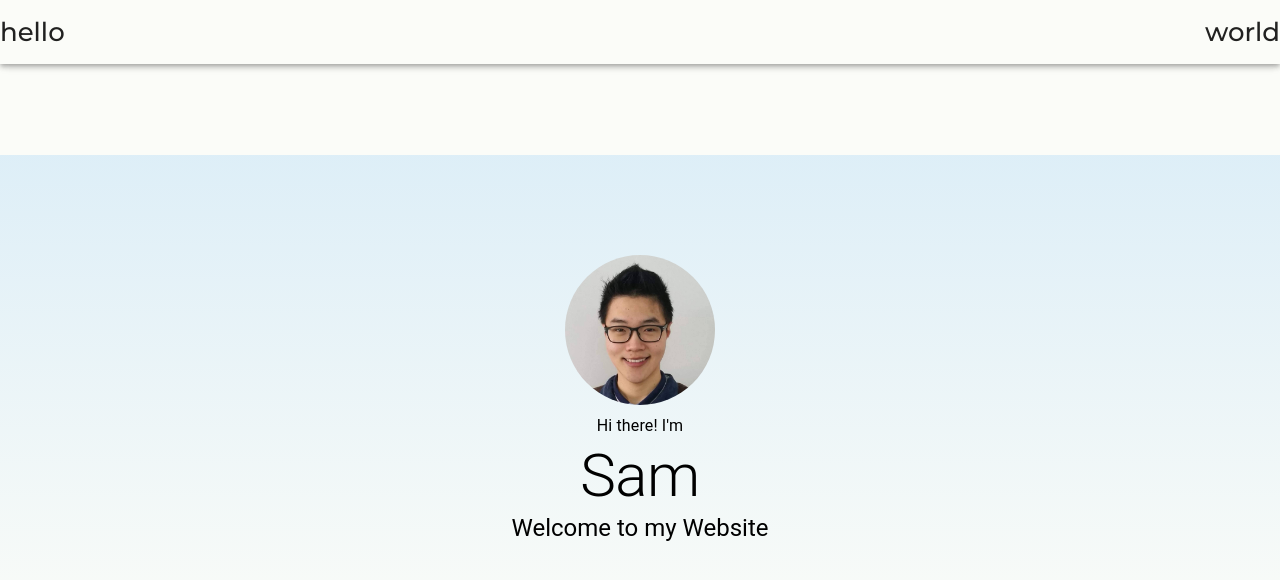
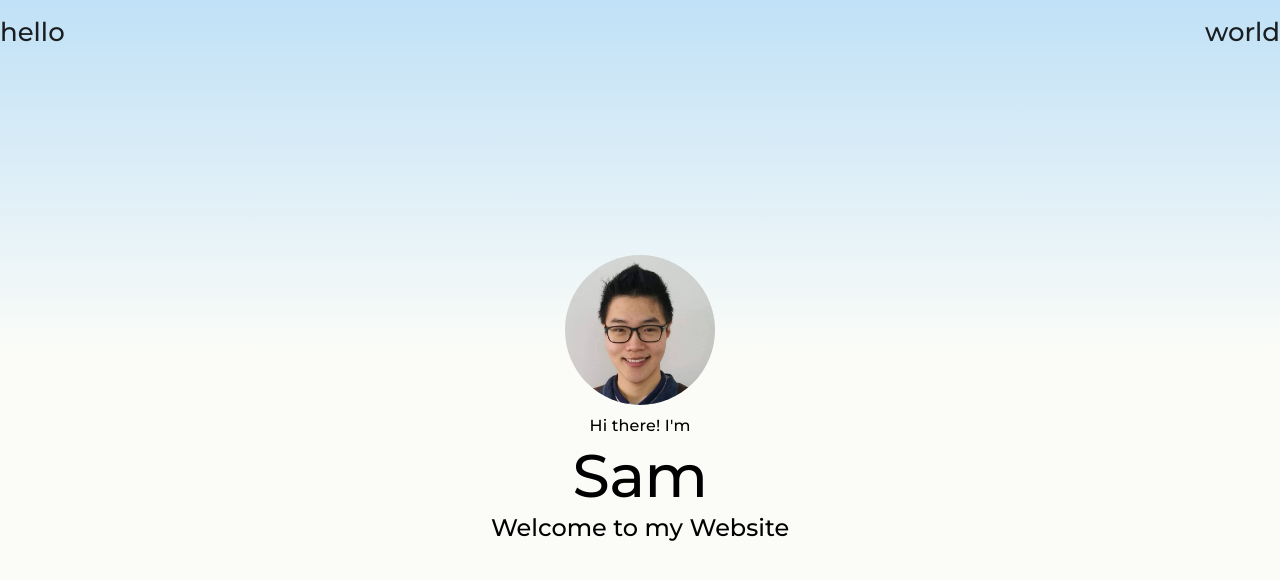
Before and after one commit to SamuelZheng11/Sams_Website, a React (Create React App) app: page / in a window 1280 px wide. Shown: the top 580 px of the page. Built offline with nearby package versions, Linux system fonts and the light colour scheme.

Commit message:
apply background to app

```diff
--- a/src/App.scss
+++ b/src/App.scss
@@ -11,6 +11,12 @@
 
   font-size: calc(10px + 2vmin);
   text-align: center;
+
+  background: hsla(75, 40%, 98%, 1);
+  background: linear-gradient(90deg, hsla(75, 40%, 98%, 1) 56%, hsla(204, 77%, 86%, 1) 100%);
+  background: -moz-linear-gradient(90deg, hsla(75, 40%, 98%, 1) 56%, hsla(204, 77%, 86%, 1) 100%);
+  background: -webkit-linear-gradient(90deg, hsla(75, 40%, 98%, 1) 56%, hsla(204, 77%, 86%, 1) 100%);
+  filter: progid:DXImageTransform.Microsoft.gradient( startColorstr="var($background-white)", endColorstr="var($background-blue)", GradientType=1 );
 }
 
 @media (prefers-reduced-motion: no-preference) {
--- a/src/material-overrides.scss
+++ b/src/material-overrides.scss
@@ -1,9 +1,5 @@
 @import './variables.scss';
 
-.css-ahj2mt-MuiTypography-root {
+.MuiTypography-root {
     font-family: inherit !important;
 }
-
-.css-1ogdjvx-MuiPaper-root-MuiAppBar-root {
-    background-color: $background-white !important;
-}
--- a/src/shell/component/ShellHeaderComponent.scss
+++ b/src/shell/component/ShellHeaderComponent.scss
@@ -6,4 +6,8 @@
 
 .shell-header{
     height: 64px;
+    background-color: $background-white !important;
+
+    background: transparent !important;
+    box-shadow: none !important;
 }
--- a/src/shell/host/ShellHostComponent.scss
+++ b/src/shell/host/ShellHostComponent.scss
@@ -1,21 +1,3 @@
-:host{
-    font-family: 'MontserratLight';
-    min-height: 100vh;
-    background-color: #FBFCF8;
-
-    display: flex;
-    flex-direction: column;
-    align-items: center;
-    justify-content: center;
-
-    font-size: calc(10px + 2vmin);
-    text-align: center;
-}
-
 .shellHost {
     font-family: 'MontserratLight';
-    height: 100vh;
-    height: inherit;
-    display: flex;
-    flex-direction: column;
 }
--- a/src/website/home/intro/IntroComponent.scss
+++ b/src/website/home/intro/IntroComponent.scss
@@ -1,10 +1,4 @@
 .intro {
-    background: hsla(75, 40%, 98%, 1);
-    background: linear-gradient(90deg, hsla(75, 40%, 98%, 1) 0%, hsla(204, 77%, 86%, 0.5) 100%);
-    background: -moz-linear-gradient(90deg, hsla(75, 40%, 98%, 1) 0%, hsla(204, 77%, 86%, 0.5) 100%);
-    background: -webkit-linear-gradient(90deg, hsla(75, 40%, 98%, 1) 0%, hsla(204, 77%, 86%, 0.5) 100%);
-    filter: progid:DXImageTransform.Microsoft.gradient( startColorstr="var($background-white)", endColorstr="var($background-blue)", GradientType=1 );
-
     background-size: 100% 100%;
     padding: 100px 0 100px 0;
     width: 100vw;
```
